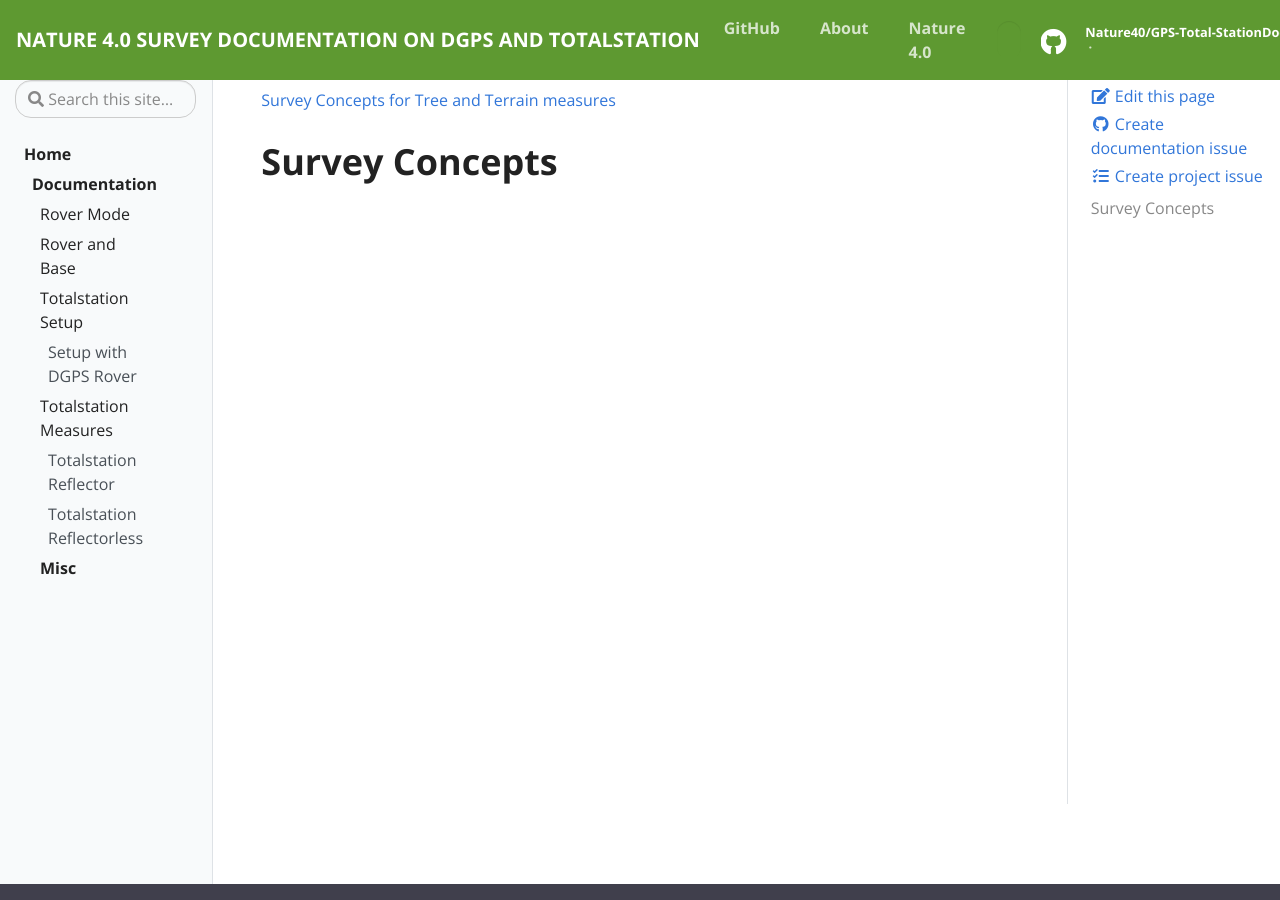
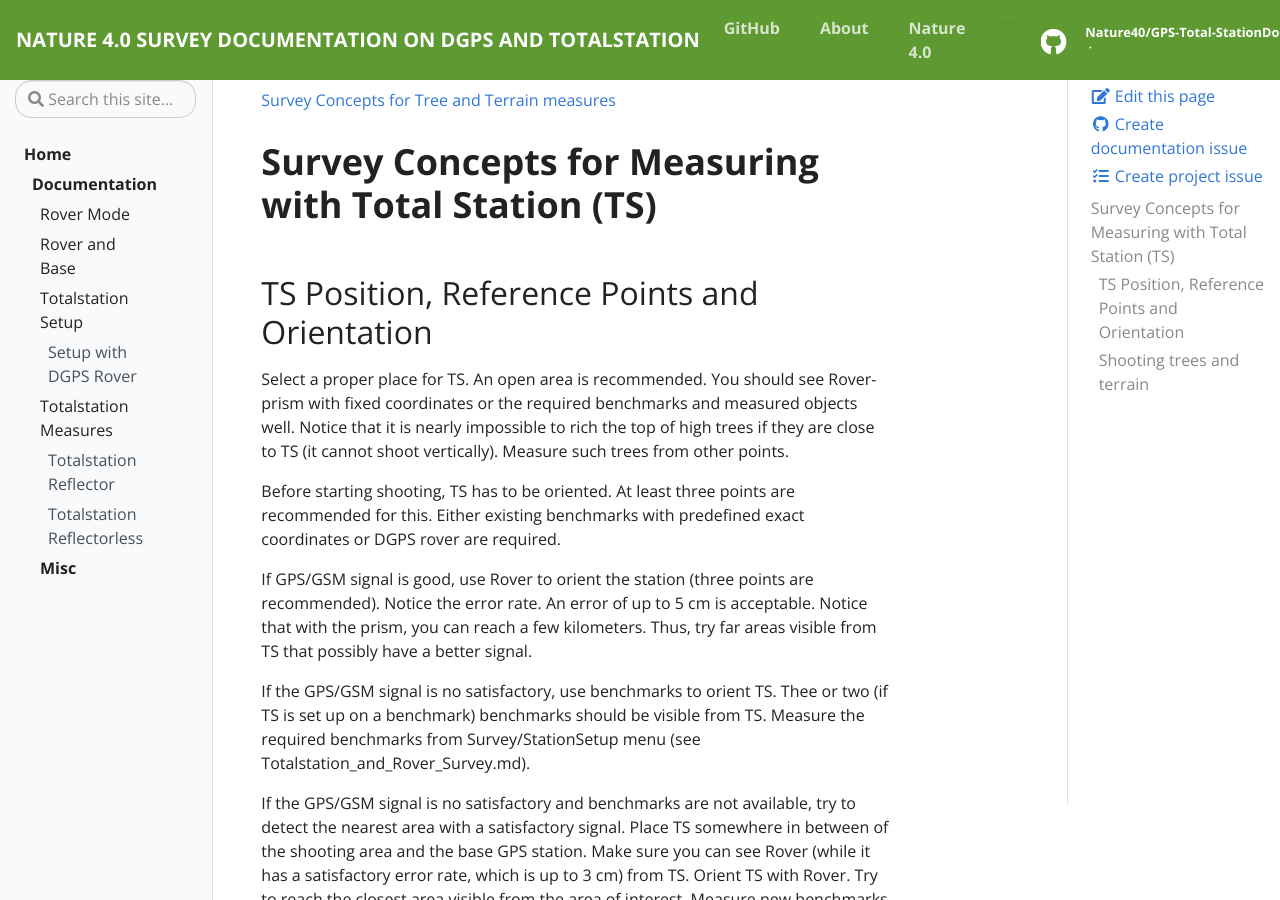
Before and after one commit to Nature40/GNSSTotalstationForHighAccuracyForestMonitoring, a Jekyll site: the page built from _docs/Survey_Concepts_Tree_Terrain.md, in a window 1280 px wide and 900 px high. Built offline with Jekyll 4.4.1, drawn with Linux system fonts in a browser that asks for light colours; some of the changed text lies outside the part shown.

Commit message:
Update Survey_Concepts_Tree_Terrain.md

```diff
--- a/_docs/Survey_Concepts_Tree_Terrain.md
+++ b/_docs/Survey_Concepts_Tree_Terrain.md
@@ -4,4 +4,27 @@ layout: page
 permalink: /Survey-Concepts/
 ---
 
-# Survey Concepts
+# Survey Concepts for Measuring with Total Station (TS)
+
+## TS Position, Reference Points and Orientation
+
+Select a proper place for TS. An open area is recommended. You should see Rover-prism with fixed coordinates or the required benchmarks and measured objects well. Notice that it is nearly impossible to rich the top of high trees if they are close to TS (it cannot shoot vertically). Measure such trees from other points.
+
+Before starting shooting, TS has to be oriented. At least three points are recommended for this. Either existing benchmarks with predefined exact coordinates or DGPS rover are required.
+
+If GPS/GSM signal is good, use Rover to orient the station (three points are recommended). Notice the error rate. An error of up to 5 cm is acceptable. Notice that with the prism, you can reach a few kilometers. Thus, try far areas visible from TS that possibly have a better signal.
+
+If the GPS/GSM signal is no satisfactory, use benchmarks to orient TS. Thee or two (if TS is set up on a benchmark) benchmarks should be visible from TS. Measure the required benchmarks from Survey/StationSetup menu (see Totalstation_and_Rover_Survey.md).
+
+
+If the GPS/GSM signal is no satisfactory and benchmarks are not available, try to detect the nearest area with a satisfactory signal. Place TS somewhere in between of the shooting area and the base GPS station. Make sure you can see Rover (while it has a satisfactory error rate, which is up to 3 cm) from TS. Orient TS with Rover. Try to reach the closest area visible from the area of interest. Measure new benchmarks using the prism.
+
+## Shooting trees and terrain
+
+You can measure trees in two separate processes: attribute and geometry gathering. Both can be conducted in any order, in a different time, and even from different TS position. By default, we recommend to, first, collect the attribute information and, second, the geometry.
+
+Attribute gathering means collecting a single XYZ geometry point and some attributes (e.g., label, diameter, species, etc.). It is a relatively fast process; we expect no more than three minutes per tree. This can be done in either reflector or reflectorless mode, but we recommend to use the reflector with a tablet to input all information standing near a tree.  A detailed description of the attribute gathering is provided here Totalstation_Tree_Attribute.md.
+
+Geometry gathering means working in the reflectorless mode for collecting several points on a tree from bottom to top. It provides us a skeleton of a tree.  A detailed description of the geometry gathering is provided here Totalstation_Tree_Geometry.md.
+
+The terrain can be reconstructed by combining the points collected in the reflector mode for the attribute gathering and extra points measuring specifically for the terrain surface. See detailed description here  Totalstation_Terrain.md.
```
